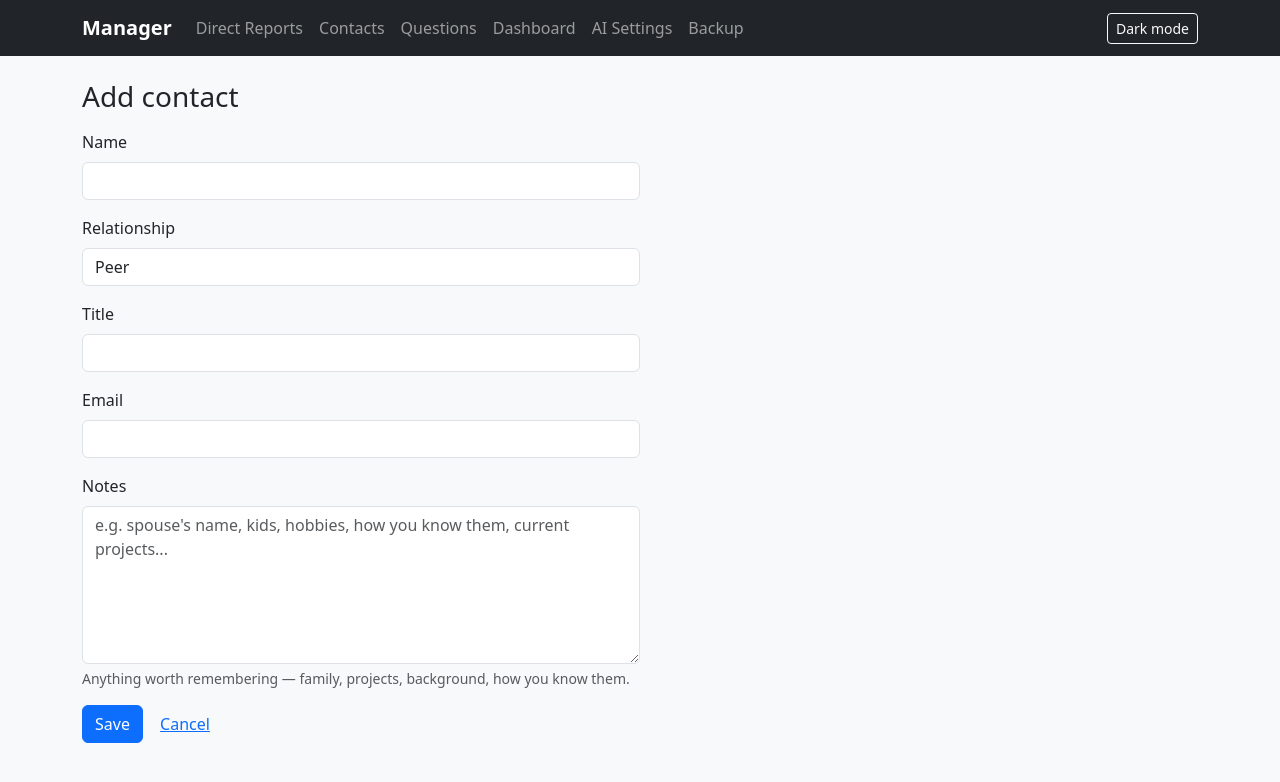
After one commit to ChadDa3mon/OneOnOne, a Django app: page /contacts/add/ in a window 1280 px wide. The commit adds this page. Shown: the top 782 px of the page. Run offline with Django 4.2, Linux system fonts and the light colour scheme.

Commit message:
Add a Contacts section for coworkers who aren't direct reports
Lightweight profile (name, relationship, title, email, freeform notes)
for tracking your manager, peers, and other coworkers - no 1:1/action
item tracking, just enough to remember who's who and key details.

Co-Authored-By: Claude Sonnet 5 <noreply@anthropic.com>

```diff
--- a/reports/forms.py
+++ b/reports/forms.py
@@ -1,7 +1,7 @@
 from django import forms
 from django.forms import inlineformset_factory
 
-from .models import ActionItem, Answer, DirectReport, OllamaSettings, OneOnOne, Question
+from .models import ActionItem, Answer, Contact, DirectReport, OllamaSettings, OneOnOne, Question
 
 
 class BootstrapFormMixin:
@@ -24,6 +24,15 @@ class DirectReportForm(BootstrapFormMixin, forms.ModelForm):
         widgets = {
             "start_date": forms.DateInput(attrs={"type": "date"}),
             "personal_notes": forms.Textarea(attrs={"rows": 4, "placeholder": "e.g. spouse's name, kids, hobbies, background..."}),
+        }
+
+
+class ContactForm(BootstrapFormMixin, forms.ModelForm):
+    class Meta:
+        model = Contact
+        fields = ["name", "relationship", "title", "email", "notes"]
+        widgets = {
+            "notes": forms.Textarea(attrs={"rows": 6, "placeholder": "e.g. spouse's name, kids, hobbies, how you know them, current projects..."}),
         }
 
 
--- a/reports/models.py
+++ b/reports/models.py
@@ -70,6 +70,34 @@ class DirectReport(models.Model):
         return days is None or days >= ONE_ON_ONE_OVERDUE_DAYS
 
 
+class Contact(models.Model):
+    """A coworker who isn't a direct report - manager, peer, skip-level, etc."""
+
+    RELATIONSHIP_CHOICES = [
+        ("manager", "My manager"),
+        ("peer", "Peer"),
+        ("skip", "Skip-level"),
+        ("other", "Other"),
+    ]
+
+    name = models.CharField(max_length=200)
+    relationship = models.CharField(max_length=20, choices=RELATIONSHIP_CHOICES, default="peer")
+    title = models.CharField(max_length=200, blank=True)
+    email = models.EmailField(blank=True)
+    notes = models.TextField(
+        blank=True,
+        help_text="Anything worth remembering — family, projects, background, how you know them.",
+    )
+    created_at = models.DateTimeField(auto_now_add=True)
+    updated_at = models.DateTimeField(auto_now=True)
+
+    class Meta:
+        ordering = ["name"]
+
+    def __str__(self):
+        return self.name
+
+
 class Answer(models.Model):
     report = models.ForeignKey(DirectReport, related_name="answers", on_delete=models.CASCADE)
     question = models.ForeignKey(Question, related_name="answers", on_delete=models.CASCADE)
--- a/reports/templates/reports/base.html
+++ b/reports/templates/reports/base.html
@@ -26,6 +26,7 @@
         <a class="navbar-brand" href="{% url 'report-list' %}">Manager</a>
         <div class="navbar-nav me-auto">
             <a class="nav-link" href="{% url 'report-list' %}">Direct Reports</a>
+            <a class="nav-link" href="{% url 'contact-list' %}">Contacts</a>
             <a class="nav-link" href="{% url 'question-list' %}">Questions</a>
             <a class="nav-link" href="{% url 'dashboard' %}">Dashboard</a>
             <a class="nav-link" href="{% url 'ai-settings' %}">AI Settings</a>
--- /dev/null
+++ b/reports/templates/reports/contact_form.html
@@ -0,0 +1,26 @@
+{% extends "reports/base.html" %}
+{% block title %}{{ title }}{% endblock %}
+{% block content %}
+<div class="d-flex justify-content-between align-items-start mb-3">
+    <h1 class="h3 mb-0">{{ title }}</h1>
+    {% if contact %}
+    <form method="post" action="{% url 'contact-delete' contact.pk %}" onsubmit="return confirm('Delete {{ contact.name }}? This cannot be undone.');">
+        {% csrf_token %}
+        <button type="submit" class="btn btn-sm btn-outline-danger">Delete</button>
+    </form>
+    {% endif %}
+</div>
+<form method="post" class="col-md-6">
+    {% csrf_token %}
+    {% for field in form %}
+    <div class="mb-3">
+        <label class="form-label" for="{{ field.id_for_label }}">{{ field.label }}</label>
+        {{ field }}
+        {% if field.help_text %}<div class="form-text">{{ field.help_text }}</div>{% endif %}
+        {% if field.errors %}<div class="text-danger small">{{ field.errors }}</div>{% endif %}
+    </div>
+    {% endfor %}
+    <button type="submit" class="btn btn-primary">Save</button>
+    <a href="{% url 'contact-list' %}" class="btn btn-link">Cancel</a>
+</form>
+{% endblock %}
--- a/reports/urls.py
+++ b/reports/urls.py
@@ -14,6 +14,10 @@ urlpatterns = [
     path("one-on-ones/<int:pk>/edit/", views.oneonone_edit, name="oneonone-edit"),
     path("one-on-ones/<int:pk>/delete/", views.oneonone_delete, name="oneonone-delete"),
     path("action-items/<int:pk>/toggle/", views.action_item_toggle, name="action-item-toggle"),
+    path("contacts/", views.contact_list, name="contact-list"),
+    path("contacts/add/", views.contact_add, name="contact-add"),
+    path("contacts/<int:pk>/edit/", views.contact_edit, name="contact-edit"),
+    path("contacts/<int:pk>/delete/", views.contact_delete, name="contact-delete"),
     path("dashboard/", views.dashboard, name="dashboard"),
     path("ai-settings/", views.ai_settings, name="ai-settings"),
     path("backup/", views.backup_download, name="backup-download"),
--- a/reports/views.py
+++ b/reports/views.py
@@ -11,8 +11,8 @@ from django.utils import timezone
 from django.utils.http import url_has_allowed_host_and_scheme
 from django.views.decorators.http import require_POST
 
-from .forms import ActionItemFormSet, DirectReportForm, OllamaSettingsForm, OneOnOneForm, QuestionForm
-from .models import ActionItem, Answer, DirectReport, OllamaSettings, OneOnOne, ONE_ON_ONE_OVERDUE_DAYS, Question
+from .forms import ActionItemFormSet, ContactForm, DirectReportForm, OllamaSettingsForm, OneOnOneForm, QuestionForm
+from .models import ActionItem, Answer, Contact, DirectReport, OllamaSettings, OneOnOne, ONE_ON_ONE_OVERDUE_DAYS, Question
 from .ollama import OllamaError, generate, list_models
 from .prompt_defaults import (
     DEFAULT_EXTRACT_ACTION_ITEMS_PROMPT,
@@ -66,6 +66,45 @@ def report_delete(request, pk):
     report.delete()
     messages.success(request, f"Removed {name}.")
     return redirect("report-list")
+
+
+def contact_list(request):
+    contacts = Contact.objects.all()
+    return render(request, "reports/contact_list.html", {"contacts": contacts})
+
+
+def contact_add(request):
+    if request.method == "POST":
+        form = ContactForm(request.POST)
+        if form.is_valid():
+            contact = form.save()
+            messages.success(request, f"Added {contact.name}.")
+            return redirect("contact-list")
+    else:
+        form = ContactForm()
+    return render(request, "reports/contact_form.html", {"form": form, "title": "Add contact"})
+
+
+def contact_edit(request, pk):
+    contact = get_object_or_404(Contact, pk=pk)
+    if request.method == "POST":
+        form = ContactForm(request.POST, instance=contact)
+        if form.is_valid():
+            form.save()
+            messages.success(request, f"Updated {contact.name}.")
+            return redirect("contact-list")
+    else:
+        form = ContactForm(instance=contact)
+    return render(request, "reports/contact_form.html", {"form": form, "title": f"Edit {contact.name}", "contact": contact})
+
+
+@require_POST
+def contact_delete(request, pk):
+    contact = get_object_or_404(Contact, pk=pk)
+    name = contact.name
+    contact.delete()
+    messages.success(request, f"Removed {name}.")
+    return redirect("contact-list")
 
 
 def report_detail(request, pk):
```
Also changed, not shown: reports/templates/reports/contact_list.html (added, +24 -0 lines), reports/migrations/0007_contact.py (added).
